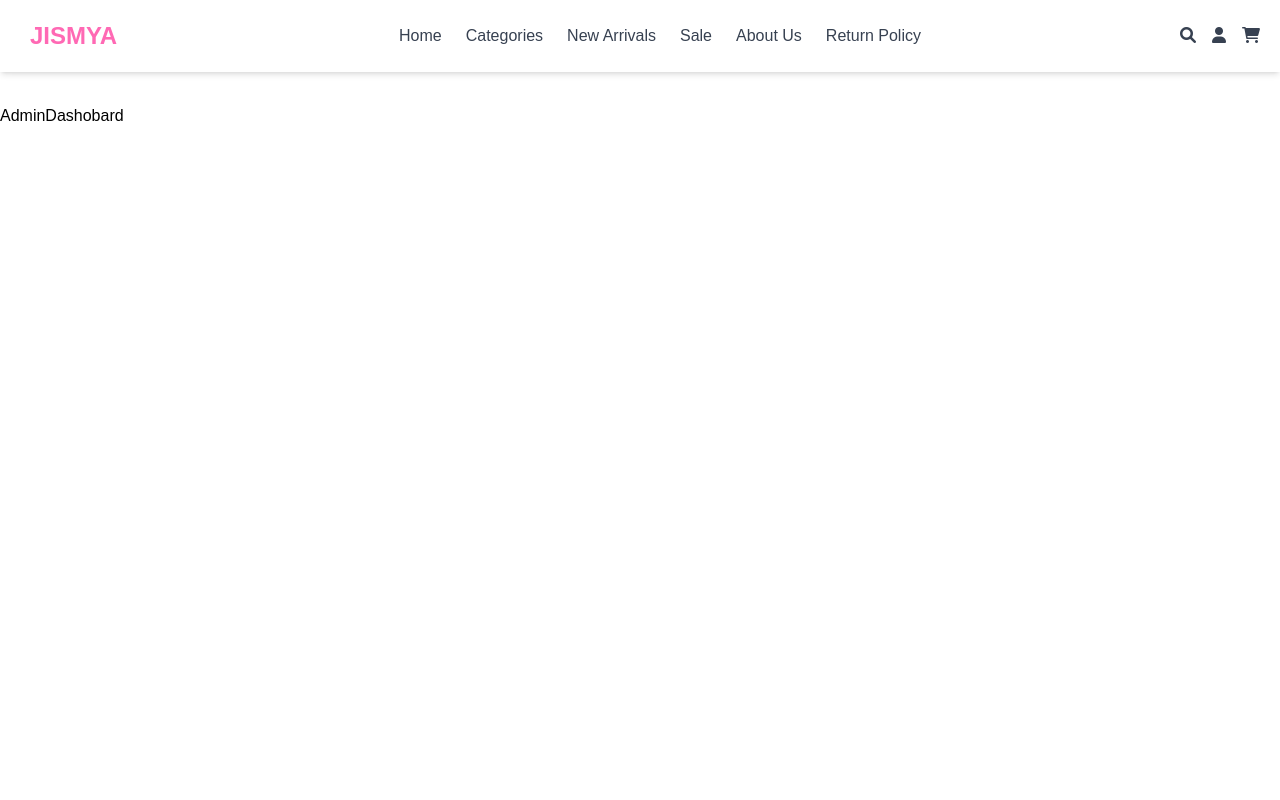
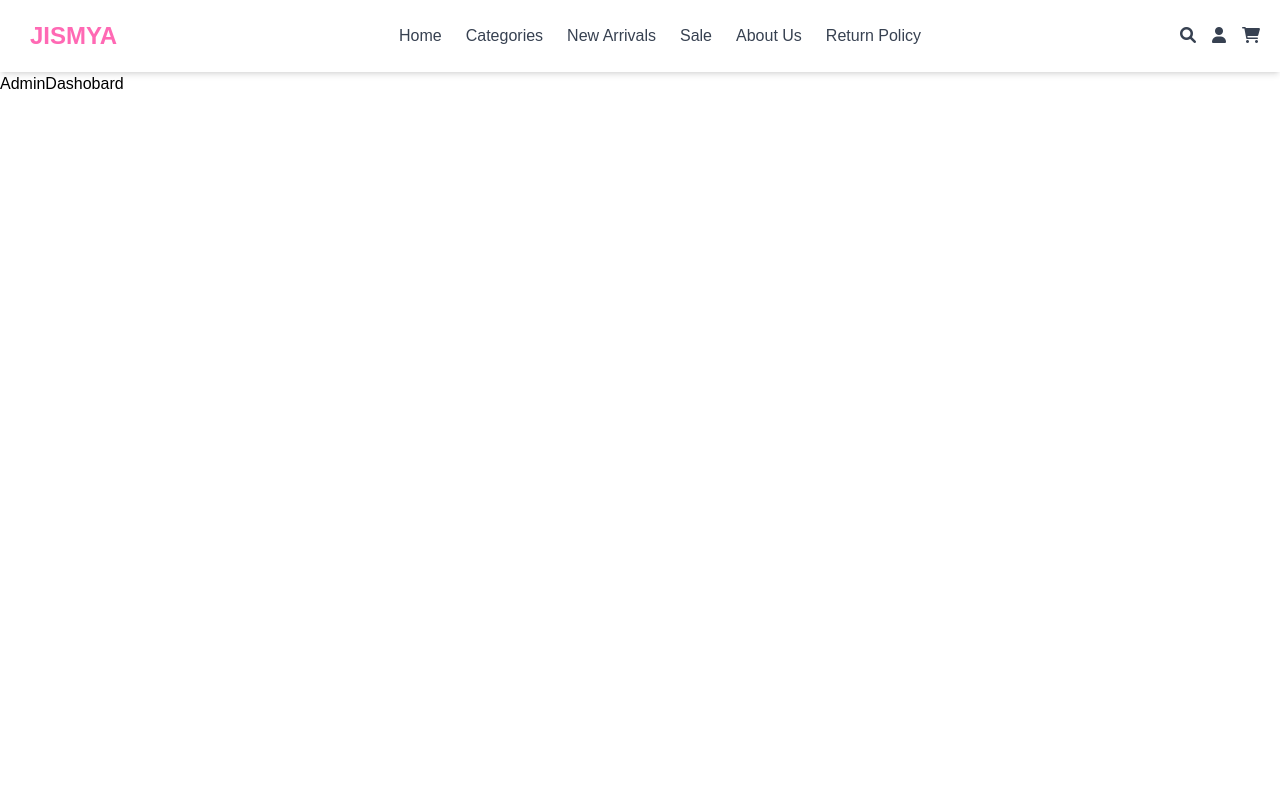
Before and after one commit to rahmatshah1310/jismyanew, a Next.js app: page /admin/dashboard in a window 1280 px wide. Shown: the top 800 px of the page. Built offline with nearby package versions, Linux system fonts and the light colour scheme.

Commit message:
feat:Adding padding to content

```diff
--- a/src/app/admin/dashboard/page.js
+++ b/src/app/admin/dashboard/page.js
@@ -2,7 +2,7 @@ import React from 'react'
 
 const AdminDashobard = () => {
   return (
-    <div className='text-black mt-26 h-screen'>
+    <div className='text-black h-screen pt-[4.5rem]'>
         <h1>AdminDashobard</h1>
     </div>
   )
```
